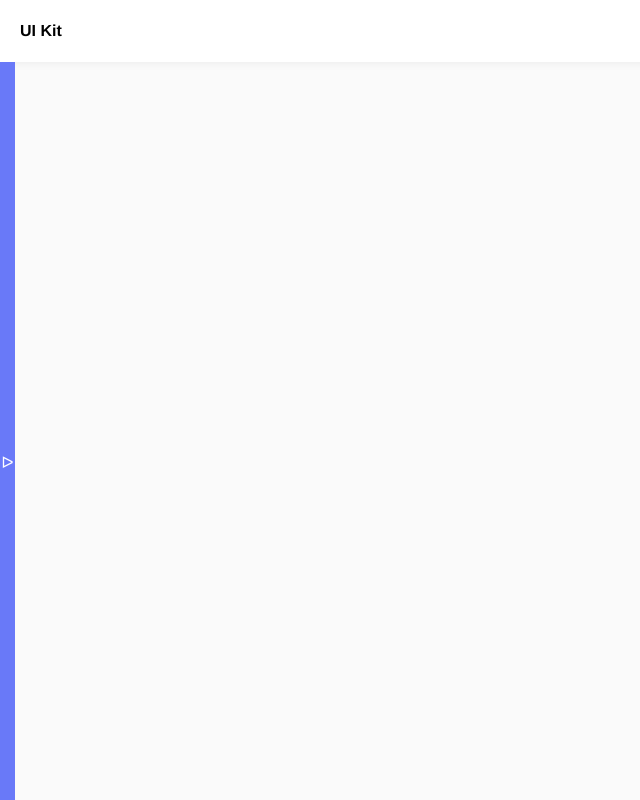
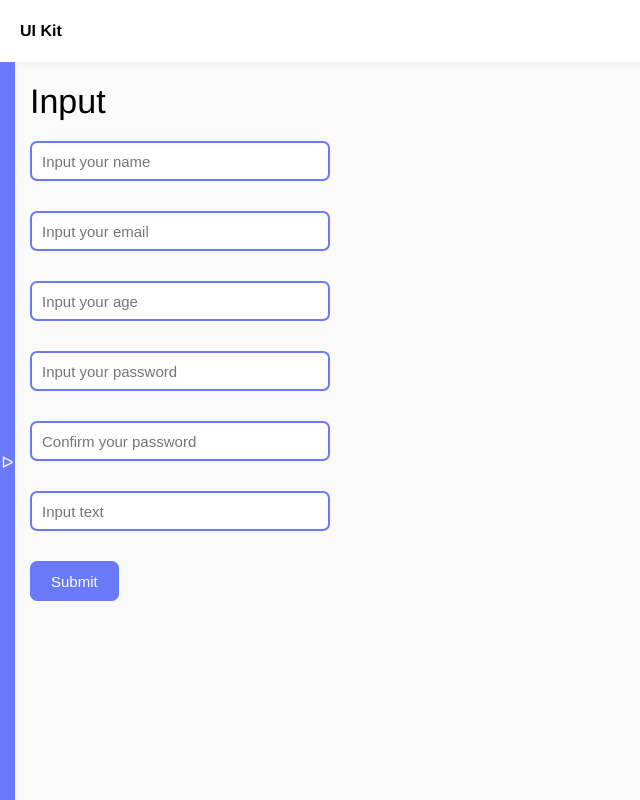
Before and after one commit to KosenkovRuslan/ui-kit, a Vue app: page /input in a window 1280 px wide. Shown: the whole page, without its empty margins (0-640 px from the left). Built offline with nearby package versions, Linux system fonts and the light colour scheme.

Commit message:
Added component Input

```diff
--- /dev/null
+++ b/src/components/Input.vue
@@ -0,0 +1,133 @@
+<script setup>
+const emits = defineEmits(["update:value"]);
+const props = defineProps({
+	value: {
+		type: String,
+		default: "",
+	},
+	name: {
+		type: String,
+		required: true,
+	},
+	type: {
+		type: String,
+		default: "text",
+	},
+	placeholder: {
+		type: String,
+		required: true,
+	},
+	label: {
+		type: String,
+		required: true,
+	},
+	width: {
+		type: String,
+		default: "300px",
+	},
+	error: {
+		type: Array,
+		required: false,
+	},
+});
+
+const updateValue = (event) => {
+	emits("update:value", event.target.value);
+};
+</script>
+
+<template>
+	<div class="form-input" :style="{ width: width }">
+		<input
+			class="input-text"
+			:value="value"
+			:name="name"
+			:type="type"
+			:placeholder="placeholder"
+			:label="label"
+			:id="name"
+			@input="updateValue"
+		/>
+		<label :for="name" class="input-label">{{ label }}</label>
+		<TransitionGroup>
+			<div class="form-error" v-for="item of error" :key="item.$uid">
+				<div class="form-error__message">{{ item.$message }}</div>
+			</div>
+		</TransitionGroup>
+	</div>
+</template>
+
+<style lang="scss" scoped>
+.form {
+	&-input {
+		margin-bottom: 30px;
+		position: relative;
+	}
+	&-error {
+		background: var(--danger);
+		margin-top: 4px;
+		border-radius: 7px;
+		font-size: 13px;
+		color: #fff;
+		padding: 5px;
+	}
+}
+.input {
+	&-text {
+		border: 2px solid var(--primary);
+		padding: 0 10px;
+		height: 40px;
+		border-radius: 7px;
+		font-size: 15px;
+		width: 100%;
+		position: relative;
+		z-index: 1;
+		transition: all 0.3s;
+		&:hover {
+			border-color: var(--primary-hover);
+		}
+		&:active {
+			border-color: var(--primary-hover);
+		}
+		&:focus-visible {
+			outline: var(--primary-hover);
+		}
+		&:focus {
+			border-color: var(--primary-hover);
+			& + .input-label {
+				z-index: 1;
+				opacity: 1;
+				top: -20px;
+			}
+		}
+		&:not(:placeholder-shown) {
+			& + .input-label {
+				z-index: 1;
+				opacity: 1;
+				top: -20px;
+			}
+		}
+	}
+	&-label {
+		font-weight: bold;
+		display: block;
+		position: absolute;
+		top: 20px;
+		opacity: 0;
+		z-index: -1;
+		transition: 0.3s;
+		font-size: 13px;
+		color: var(--primary);
+	}
+}
+
+.v-enter-active,
+.v-leave-active {
+	transition: opacity 0.5s ease;
+}
+
+.v-enter-from,
+.v-leave-to {
+	opacity: 0;
+}
+</style>
--- a/src/components/layouts/Sidebar.vue
+++ b/src/components/layouts/Sidebar.vue
@@ -14,6 +14,7 @@ const links = ref([
 	{ name: 'Checkbox', href: '/checkbox' },
 	{ name: 'RadioButton', href: '/radiobutton' },
 	{ name: 'Progress', href: '/progress' },
+	{ name: 'Input', href: '/input' },
 ])
 </script>
 
--- a/src/router/index.js
+++ b/src/router/index.js
@@ -5,6 +5,7 @@ import Button from "@/views/Button.vue";
 import Checkbox from "@/views/Checkbox.vue";
 import Radiobutton from "@/views/Radiobutton.vue";
 import Progress from "@/views/Progress.vue";
+import Input from "@/views/Input.vue";
 
 const router = createRouter({
 	history: createWebHistory(),
@@ -39,6 +40,11 @@ const router = createRouter({
 			name: "Progress",
 			component: Progress,
 		},
+		{
+			path: "/input",
+			name: "Input",
+			component: Input,
+		},
 	],
 });
 
--- /dev/null
+++ b/src/views/Input.vue
@@ -0,0 +1,108 @@
+<script setup>
+import { reactive, computed } from "vue";
+import useVulidate, { useVuelidate } from '@vuelidate/core';
+import { minLength, maxLength, numeric, helpers, email, sameAs, required } from "@vuelidate/validators";
+import Input from "@/components/Input.vue";
+import Button from "@/components/Button.vue";
+
+const state = reactive({
+	name: '',
+	email: '',
+	age: '',
+	password: '',
+	confirmPassword: '',
+	requiredWord: '',
+});
+
+const mustBeFrontend = (value) => value.toLowerCase().includes('frontend');
+
+
+const rules = computed(() => ({
+	name: {
+		minLength: helpers.withMessage('Минимальная длина: 3 символа', minLength(3)),
+	},
+	email: {
+		email: helpers.withMessage('Вы ввели неверный email', email),
+		required: helpers.withMessage('Поле обязательно для заполнения', required),
+	},
+	age: {
+		maxLength: helpers.withMessage('Максимальная длина: 2 символа', maxLength(2)),
+		numeric: helpers.withMessage('Вы можете ввести только цифры', numeric),
+	},
+	password: {
+		minLength: helpers.withMessage('Минимальная длина: 3 символа', minLength(3)),
+		required: helpers.withMessage('Поле обязательно для заполнения', required),
+	},
+	confirmPassword: {
+		sameAsPassword: helpers.withMessage('Пароли не совпадают', sameAs(state.password)),
+	},
+	requiredWord: {
+		requiredWord: helpers.withMessage('Поле должно содержать слово "frontend"', mustBeFrontend),
+	}
+}));
+
+const v = useVuelidate(rules, state);
+
+const submitForm = () => {
+	v.value.$touch();
+	console.log(v.value);
+	if (v.value.$error) return
+	alert('Form submitted')
+}
+</script>
+
+<template>
+	<h1 class="heading-1">Input</h1>
+	<form @submit.prevent="submitForm">
+		<Input
+			name="name"
+			placeholder="Input your name"
+			label="Your name"
+			:error="v.name.$errors"
+			v-model:value="v.name.$model"
+		/>
+		<Input
+			name="email"
+			placeholder="Input your email"
+			label="Your email"
+			:error="v.email.$errors"
+			v-model:value="v.email.$model"
+		/>
+		<Input
+			name="age"
+			placeholder="Input your age"
+			label="Your age"
+			:error="v.age.$errors"
+			v-model:value="v.age.$model"
+		/>
+		<Input
+			name="password"
+			type="password"
+			placeholder="Input your password"
+			label="Your password"
+			:error="v.password.$errors"
+			v-model:value="v.password.$model"
+		/>
+		<Input
+			name="confirmPassword"
+			placeholder="Confirm your password"
+			label="Confirm password"
+			:error="v.confirmPassword.$errors"
+			v-model:value="v.confirmPassword.$model"
+		/>
+		<Input
+			name="mustBeWord"
+			placeholder="Input text"
+			label="Required word"
+			:error="v.requiredWord.$errors"
+			v-model:value="v.requiredWord.$model"
+		/>
+
+		<Button
+			label="Submit"
+			color="primary"
+		/>
+	</form>
+</template>
+
+<style lang="scss" scoped></style>
```
